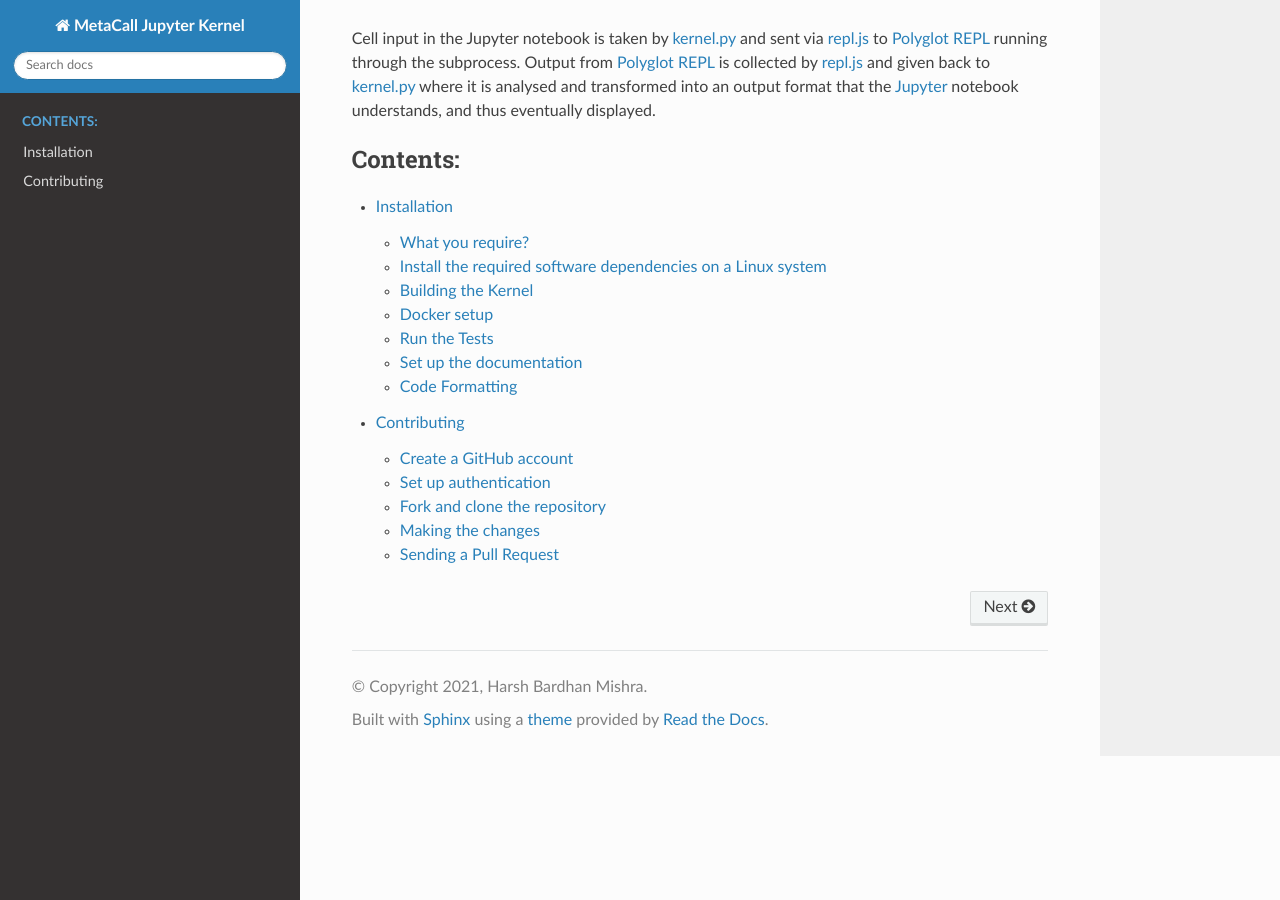
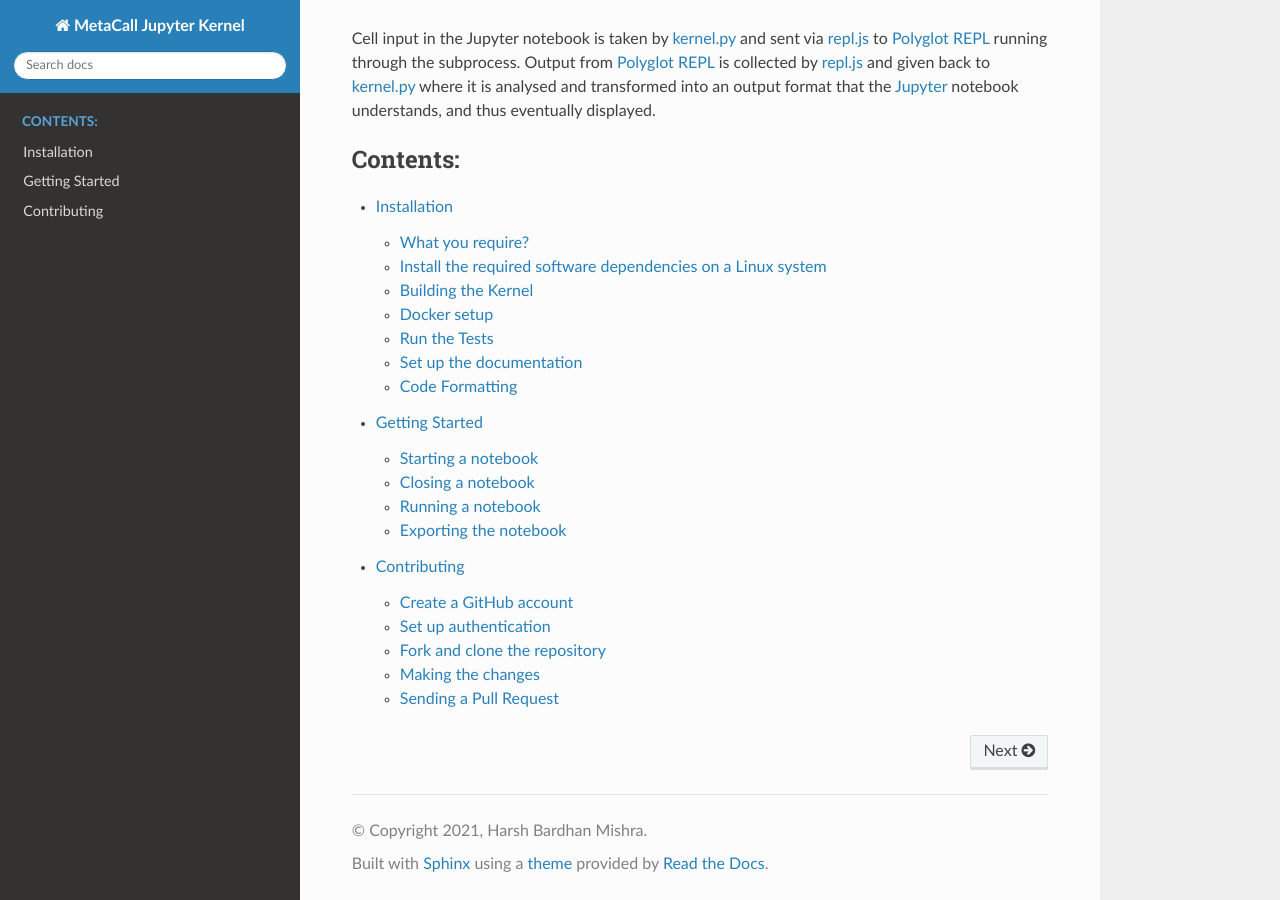
Before and after one commit to metacall/jupyter-kernel, a Sphinx documentation site: the page built from docs/index.rst, in a window 1280 px wide and 900 px high, scrolled down 653 px. Built offline with Sphinx 7.4.7 and the Read the Docs theme 2.0.0, drawn with Linux system fonts in a browser that asks for light colours; some of the changed lines change nothing that is shown.

Commit message:
docs: add getting started guide

```diff
--- /dev/null
+++ b/docs/getting-started.rst
@@ -0,0 +1,98 @@
+Getting Started
+===========
+
+Starting a notebook
+-------------------
+
+To start a notebook, type in a terminal:
+
+::
+
+   jupyter notebook
+
+Your default webbrowser should open with a list of the files in the
+current directory. Choose ``New->metacall_kernel`` to open a new
+notebook of type ``metacall_kernel``.
+
+You can also start a nootbook directly from the commandline using our
+launcher script:
+
+::
+
+   python3 -m metacall_jupyter.launcher
+
+Closing a notebook
+------------------
+
+To close the notebook, choose:
+
+::
+
+   File -> Close and Halt
+
+from the menu.
+
+Note that simply closing the browser tab does not close the notebook or
+the running MetaCall Polyglot REPL subprocess(es) behind it. You can
+reopen the tab by clicking on the name of your notebook (next to the
+then green icon).
+
+It is also possible to kill the MetaCall REPL subprocess(es) running
+behind the notebook by clicking on the Shutdown button in the running
+notebook section of your Jupyter session.
+
+You can optionally use the programmatic way to shutdown by pushing it in
+the cell and executing it:
+
+::
+
+   $shutdown
+
+It will gracefully kill the running subprocess and you can safely exit
+from the notebook.
+
+Running a notebook
+------------------
+
+MetaCall Jupyter kernel supports a few commands that allows you to
+interact with the MetaCall Polyglot REPL to load and execute code in
+different languages. The other commands and magics allow you to load
+foreign functions on the language, interact with the shell and inspect
+the meta-object protocol.
+
+You can check-out all the available functionalities using the ``$help``
+command on the cell and execute it. You will get the following output:
+
+::
+
+   1. ! : Run a Shell Command on the MetaCall Jupyter Kernel
+   2. $shutdown : Shutdown the MetaCall Jupyter Kernel
+   3. $inspect : Inspects the MetaCall to check all loaded functions
+   4. $loadfile: Loads a file onto the MetaCall which can be evaluated
+   5. $newfile: Creates a new file and appends the code mentioned below
+   6. %repl <tag>: Switch from different REPL (available tags: node, py)
+   7. >lang: Execute scripts using the MetaCall exec by saving them in a temporary file (available languages: python, javascript)
+   8. $loadcell <tag>: Loads a function onto the MetaCall to be evaluated
+   9. $help: Check all the commands and tags you can use while accessing the MetaCall Kernel
+   10. $available: Checks all the available REPLs on the Kernel
+
+You can load a REPL, by just passing ``%repl <tag>`` where you can
+replace ``<tag>`` with the languages available. You can check-out the
+available languages through the ``$available`` command.
+
+Exporting the notebook
+----------------------
+
+You can export a reproducible copy of the Notebook by choosing:
+
+::
+
+   File -> Download as
+
+You can download the Notebook in a Notebook (``.ipynb``), PDF, HTML,
+Markdown and more formats easily. Make sure to save and checkpoint to
+ensure a reproducible copy on your own local machine:
+
+::
+
+   File -> Save and Checkpoint
--- a/docs/index.rst
+++ b/docs/index.rst
@@ -49,4 +49,5 @@
    :caption: Contents:
 
    installation
+   getting-started
    contributing
```
